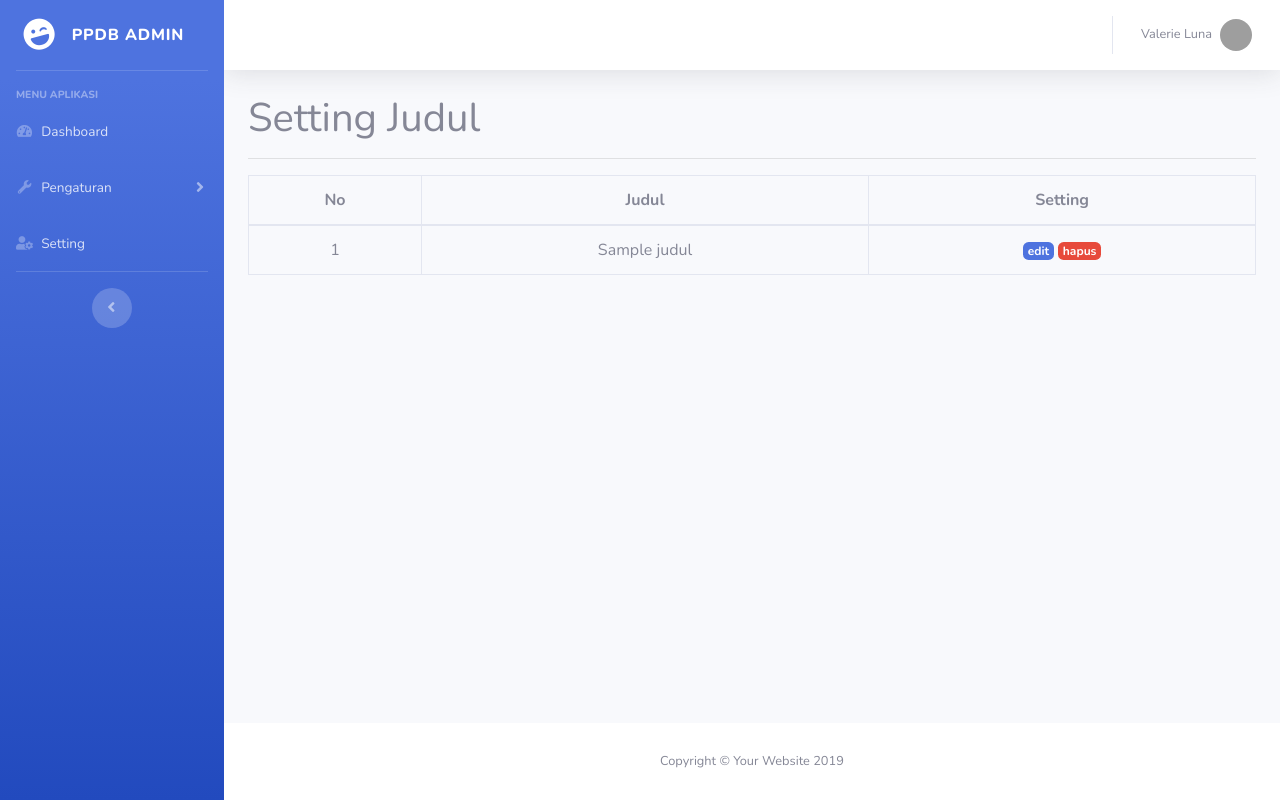
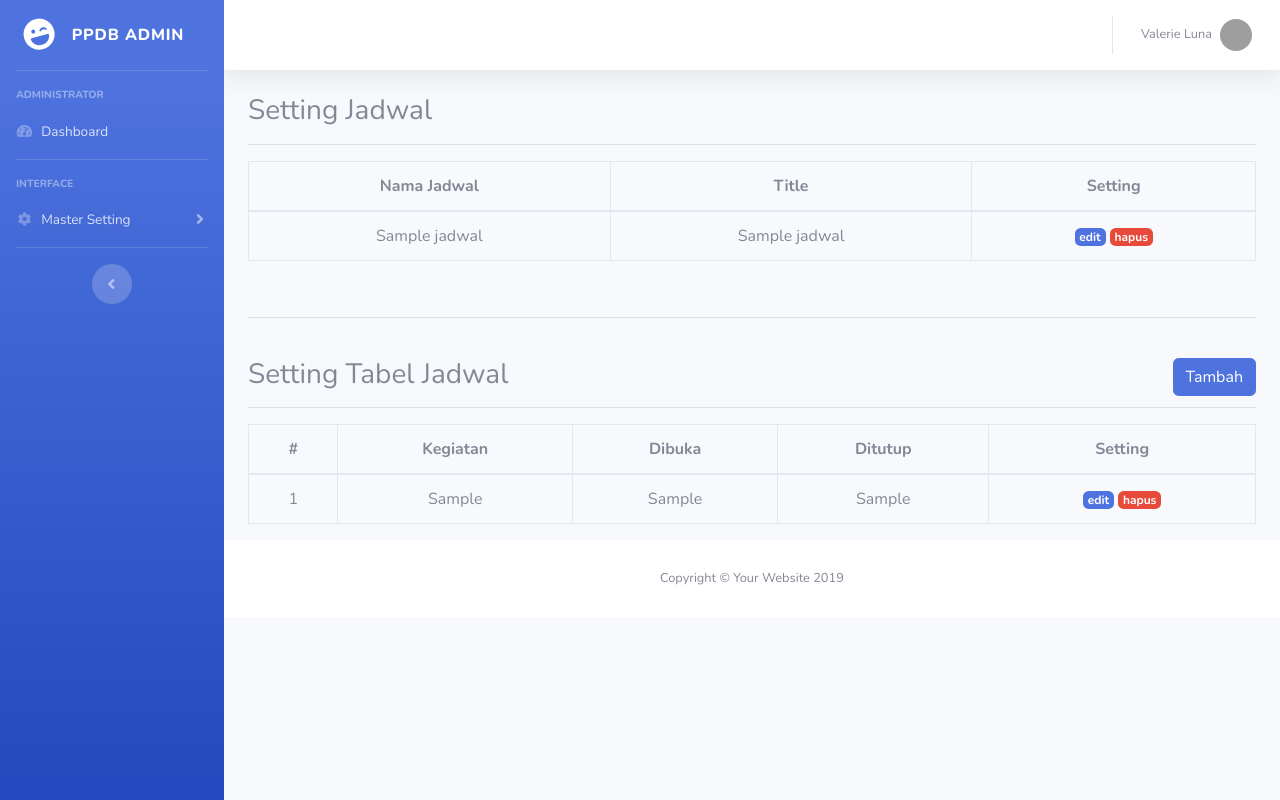
Before and after one commit to yuwandianto/myproject, a CodeIgniter app: page /database/home/dashboard in a window 1280 px wide. Run offline with CodeIgniter, Linux system fonts and the light colour scheme; tables that the repository leaves empty or names only in its code hold one stand-in row (values such as "Sample post"); grey boxes are pictures that could not be loaded.

Commit message:
commit terakhir

```diff
--- a/application/config/config.php
+++ b/application/config/config.php
@@ -451,8 +451,8 @@ $config['global_xss_filtering'] = FALSE;
 | 'csrf_regenerate' = Regenerate token on every submission
 | 'csrf_exclude_uris' = Array of URIs which ignore CSRF checks
 */
-$config['csrf_protection'] = TRUE;
-$config['csrf_token_name'] = 'token';
+$config['csrf_protection'] = FALSE;
+$config['csrf_token_name'] = 'csrf_test_name';
 $config['csrf_cookie_name'] = 'csrf_cookie_name';
 $config['csrf_expire'] = 7200;
 $config['csrf_regenerate'] = TRUE;
--- a/application/config/routes.php
+++ b/application/config/routes.php
@@ -51,5 +51,5 @@ defined('BASEPATH') OR exit('No direct script access allowed');
 */
 $route['default_controller'] = 'welcome';
 $route['login-admin'] = 'auth/login_admin';
-$route['404_override'] = 'rusak';
+$route['404_override'] = '';
 $route['translate_uri_dashes'] = FALSE;
--- a/application/controllers/Home.php
+++ b/application/controllers/Home.php
@@ -23,23 +23,25 @@ class Home extends CI_Controller
 
 	public function Dashboard()
 	{
+		$data['jadwal'] = $this->M_admin_home->tampildata();
 		$data['judul'] = $this->M_admin_home->tampildata();
+		$data['judul1'] = $this->M_admin_home->tampildata1();
 		$data['title'] = 'Dashboard';
 		$this->load->view('back/header', $data);
 		$this->load->view('back/sidebar');
 		$this->load->view('back/topbar');
-		$this->load->view('back/dashboard', $data);
+		$this->load->view('back/jadwal/dashboard', $data);
 		$this->load->view('back/footer');
 	}
 
 	public function edit_data($id)
 	{
-		$data['judul'] = $this->M_admin_home->ambil_id($id);
+		$data['jadwal'] = $this->M_admin_home->ambil_id($id);
 		$data['title'] = 'Dashboard';
 		$this->load->view('back/header', $data);
 		$this->load->view('back/sidebar');
 		$this->load->view('back/topbar');
-		$this->load->view('back/edit', $data);
+		$this->load->view('back/jadwal/edit', $data);
 		$this->load->view('back/footer');
 	}
 
@@ -52,20 +54,29 @@ class Home extends CI_Controller
 	public function hapus_data($id)
 	{
 		$this->M_admin_home->hapus_data($id);
-		redirect('home');
+		redirect('home/dashboard');
 	}
 
-	/**
-	 * tes halaman sekolah
-	 */
-	public function sekolah()
+	public function hapus_tabel($id)
 	{
-		$data['title'] = 'Halaman Admin';
-		$data['total_siswa'] = $this->M_admin_home->hitungjumlahsiswa();
+		$this->M_admin_home->hapus_tabel($id);
+		redirect('home/dashboard');
+	}
+
+	public function edit_tabel($id)
+	{
+		$data['judul'] = $this->M_admin_home->ambil_id_tabel($id);
+		$data['title'] = 'Dashboard';
 		$this->load->view('back/header', $data);
 		$this->load->view('back/sidebar');
 		$this->load->view('back/topbar');
-		$this->load->view('back/home');
+		$this->load->view('back/jadwal/edit_tabel', $data);
 		$this->load->view('back/footer');
 	}
+
+	public function proses_edit_tabel()
+	{
+		$this->M_admin_home->proses_edit_tabel();
+		redirect('home/dashboard');
+	}
 }
--- a/application/controllers/Welcome.php
+++ b/application/controllers/Welcome.php
@@ -12,7 +12,8 @@ class Welcome extends CI_Controller
 
 	public function index()
 	{
-		$data['judul'] = $this->M_dashboard->tampil_data();
+		$data['jadwal'] = $this->M_dashboard->tampil_data();
+		$data['j_tabel'] = $this->M_dashboard->tampil_data_tabel();
 		$data['title'] = 'PPDB';
 		$this->load->view('front/meta', $data);
 		$this->load->view('front/header');
--- a/application/models/M_admin_home.php
+++ b/application/models/M_admin_home.php
@@ -14,25 +14,53 @@ class M_admin_home extends CI_Model
 
     public function tampildata()
     {
+        return $this->db->get('jadwal')->row_array();
+    }
+    public function tampildata1()
+    {
         return $this->db->get('judul')->result_array();
     }
 
     public function hapus_data($id)
     {
         $this->db->where('id', $id);
-        $this->db->delete('judul');
+        $this->db->delete('jadwal');
     }
 
     public function ambil_id($id)
     {
-        return $this->db->get_where('judul', ['id' => $id])->row_array();
+        return $this->db->get_where('jadwal', ['id' => $id])->row_array();
     }
 
 
     public function proses_edit_data()
     {
         $data = [
-            "judul1" => $this->input->post('judul1', TRUE)
+            "nama_jadwal" => $this->input->post('nama_jadwal', TRUE),
+            "title_jadwal" => $this->input->post('title_jadwal', TRUE)
+        ];
+
+        $this->db->where('id', $this->input->post('id'));
+        $this->db->update('jadwal', $data);
+    }
+
+    public function hapus_tabel($id)
+    {
+        $this->db->where('id', $id);
+        $this->db->delete('judul');
+    }
+
+    public function ambil_id_tabel($id)
+    {
+        return $this->db->get_where('judul', ['id' => $id])->row_array();
+    }
+
+    public function proses_edit_tabel()
+    {
+        $data = [
+            "kegiatan" => $this->input->post('kegiatan', TRUE),
+            "dibuka" => $this->input->post('dibuka', TRUE),
+            "ditutup" => $this->input->post('ditutup', TRUE)
         ];
 
         $this->db->where('id', $this->input->post('id'));
--- a/application/models/M_dashboard.php
+++ b/application/models/M_dashboard.php
@@ -5,6 +5,10 @@ class M_dashboard extends Ci_Model
 {
     public function tampil_data()
     {
-        return $this->db->get('judul')->result_array();
+        return $this->db->get('jadwal')->row_array();
+    }
+    public function tampil_data_tabel()
+    {
+        return $this->db->get('tabel_jadwal')->result_array();
     }
 }
--- a/application/views/back/footer.php
+++ b/application/views/back/footer.php
@@ -1,5 +1,4 @@
-</div>
-<!-- Footer -->
+  <!-- Footer -->
   <footer class="sticky-footer bg-white">
     <div class="container my-auto">
       <div class="copyright text-center my-auto">
--- a/application/views/back/home.php
+++ b/application/views/back/home.php
@@ -89,5 +89,5 @@
 
 
     </div>
-
  </div>
+ </div>
--- /dev/null
+++ b/application/views/back/jadwal/dashboard.php
@@ -0,0 +1,60 @@
+<div class="container-fluid">
+    <h3>Setting Jadwal</h3>
+    <hr>
+    <form action="<?php echo base_url('Home/proses_ubah_judul') ?>" method="post">
+        <table class="table table-bordered text-center">
+            <thead>
+                <th>Nama Jadwal</th>
+                <th>Title</th>
+                <th colspan="2">Setting</th>
+            </thead>
+            <tbody>
+
+                <td><?php echo $jadwal['nama_jadwal']; ?></td>
+                <td><?php echo $jadwal['title_jadwal']; ?></td>
+                <td>
+                    <a href="<?php echo base_url() ?>Home/edit_data/<?php echo $jadwal['id']; ?>" class="badge badge-primary">edit</a>
+                    <a href="<?php echo base_url() ?>Home/hapus_data/<?php echo $jadwal['id']; ?>" class="badge badge-danger">hapus</a>
+                </td>
+            </tbody>
+        </table>
+    </form>
+
+
+
+    <br>
+    <hr>
+    <br>
+
+    <h3 class="mb-3">Setting Tabel Jadwal
+        <a href="<?php echo base_url('Home/proses_tambah') ?>" class="btn btn-primary float-right">Tambah</a>
+    </h3>
+    <hr>
+
+
+    <form action="<?php echo base_url('Home/proses_edit_tabel') ?>" method="post">
+        <table class="table table-bordered text-center">
+            <thead>
+                <th>#</th>
+                <th>Kegiatan</th>
+                <th>Dibuka</th>
+                <th>Ditutup</th>
+                <th colspan="2">Setting</th>
+            </thead>
+            <tbody>
+                <?php
+                $no = 1;
+                foreach ($judul1 as $jdl) : ?>
+                    <td><?php echo $no++; ?></td>
+                    <td><?php echo $jdl['kegiatan']; ?></td>
+                    <td><?php echo $jdl['dibuka']; ?></td>
+                    <td><?php echo $jdl['ditutup']; ?></td>
+                    <td>
+                        <a href="<?php echo base_url() ?>Home/edit_tabel/<?php echo $jdl['id']; ?>" class="badge badge-primary">edit</a>
+                        <a href="<?php echo base_url() ?>Home/hapus_tabel/<?php echo $jdl['id']; ?>" class="badge badge-danger">hapus</a>
+                    </td>
+            </tbody>
+        <?php endforeach; ?>
+        </table>
+    </form>
+</div>
--- a/application/views/back/login_admin.php
+++ b/application/views/back/login_admin.php
@@ -53,7 +53,6 @@
                     <h1 class="h4 text-gray-900 mb-4">Welcome Back!</h1>
                   </div>
                   <form action="<?= base_url('login-admin');?>" class="user" method="post">
-                  <input type="hidden" name="<?= $this->security->get_csrf_token_name();?>" value="<?= $this->security->get_csrf_hash() ;?>" style="display:none">
                     <div class="form-group">
                       <input type="email" autofocus name="username" id="username" class="form-control form-control-user" id="exampleInputEmail" aria-describedby="emailHelp" placeholder="Enter Email Address..." required>
                     </div>
--- a/application/views/back/sidebar.php
+++ b/application/views/back/sidebar.php
@@ -15,40 +15,43 @@ $menu = $this->uri->segment(2);; ?>
   <!-- Divider -->
   <hr class="sidebar-divider">
   <div class="sidebar-heading">
-    Menu Aplikasi
+    Administrator
   </div>
 
   <!-- Nav Item - Dashboard -->
-  <li class="nav-item <?php if ($menu == '') { echo 'active'; } ?>">
+  <li class="nav-item <?php if ($menu == '') {
+                        echo 'active';
+                      } ?>">
     <a class="nav-link" href="<?= base_url('home'); ?>">
       <i class="fas fa-fw fa-tachometer-alt"></i>
       <span>Dashboard</span></a>
   </li>
 
-  <li class="nav-item <?php if ($menu == 'sekolah' || $menu == 'jadwal' || $menu == 'slider' || $menu == 'berita') { echo 'active'; } ?>">
-    <a class="nav-link collapsed" href="#" data-toggle="collapse" data-target="#collapseUtilities" aria-expanded="true" aria-controls="collapseUtilities">
-      <i class="fas fa-fw fa-wrench"></i>
-      <span>Pengaturan</span>
-    </a>
-    <div id="collapseUtilities" class="collapse <?php if ($menu == 'sekolah' || $menu == 'jadwal' || $menu == 'slider' || $menu == 'berita') { echo 'show'; } ?>" aria-labelledby="headingUtilities" data-parent="#accordionSidebar">
-      <div class="bg-white py-2 collapse-inner rounded">
-        <h6 class="collapse-header">Menu Pengaturan:</h6>
-        <a class="collapse-item <?php if ($menu == 'sekolah') { echo 'active';}?>" href="<?= base_url('home/sekolah');?>">Sekolah</a>
-        <a class="collapse-item <?php if ($menu == 'jadwal') { echo 'active';}?>" href="<?= base_url('home/jadwal');?>">Jadwal</a>
-        <a class="collapse-item <?php if ($menu == 'slider') { echo 'active';}?>" href="<?= base_url('home/slider');?>">SlideShow</a>
-        <a class="collapse-item <?php if ($menu == 'berita') { echo 'active';}?>" href="<?= base_url('home/berita');?>">Berita dan Pengumuman</a>
-      </div>
-    </div>
-  </li>
+  <!-- Divider -->
+  <hr class="sidebar-divider">
+
+  <!-- Heading -->
+  <div class="sidebar-heading">
+    Interface
+  </div>
 
   <!-- Nav Item - Pages Collapse Menu -->
 
   <!-- Nav Item - Tables -->
   <li class="nav-item">
-    <a class="nav-link" href="<?php echo base_url('home/dashboard') ?>">
-      <i class="fas fa-fw fa-user-cog"></i>
-      <span>Setting</span></a>
+    <a class="nav-link collapsed" href="#" data-toggle="collapse" data-target="#collapseTwo" aria-expanded="true" aria-controls="collapseTwo">
+      <i class="fas fa-fw fa-cog"></i>
+      <span>Master Setting</span>
+    </a>
+    <div id="collapseTwo" class="collapse" aria-labelledby="headingTwo" data-parent="#accordionSidebar">
+      <div class="bg-white py-2 collapse-inner rounded">
+        <h6 class="collapse-header">Setting Dashboard:</h6>
+        <a class="collapse-item" href="<?php echo base_url('home/dashboard') ?>">Judul Setting</a>
+        <a class="collapse-item" href="cards.html">Cards</a>
+      </div>
+    </div>
   </li>
+
 
   <!-- Divider -->
   <hr class="sidebar-divider d-none d-md-block">
```
Also changed, not shown: application/controllers/Auth.php (+7 -46 lines), application/views/back/jadwal/edit.php (added, +28 -0 lines), application/views/back/jadwal/edit_tabel.php (added, +34 -0 lines), application/views/front/content.php (+10 -38 lines), application/views/front/login.php (+2 -6 lines), application/views/front/register.php (+31 -28 lines), 1 other file.
